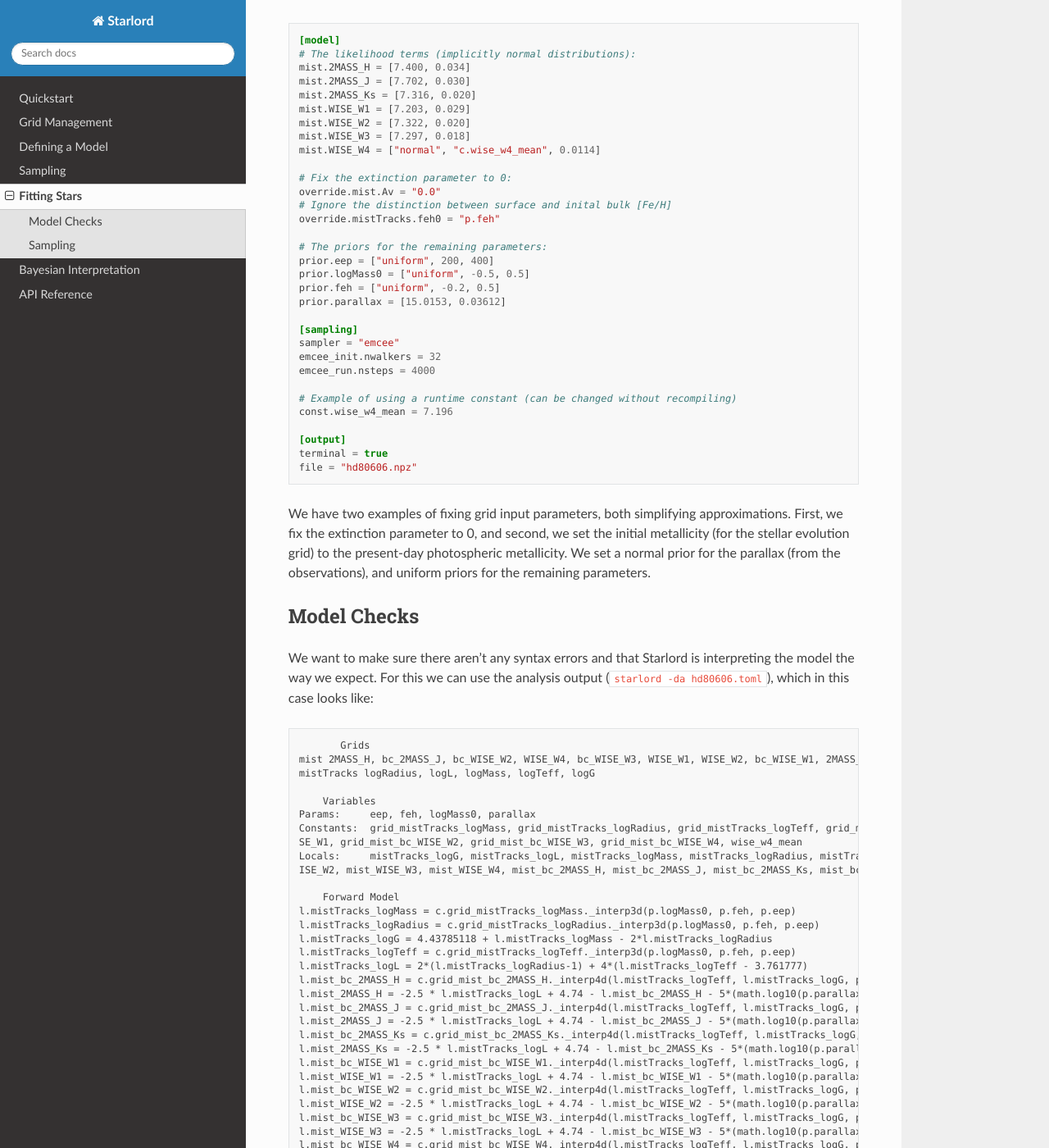
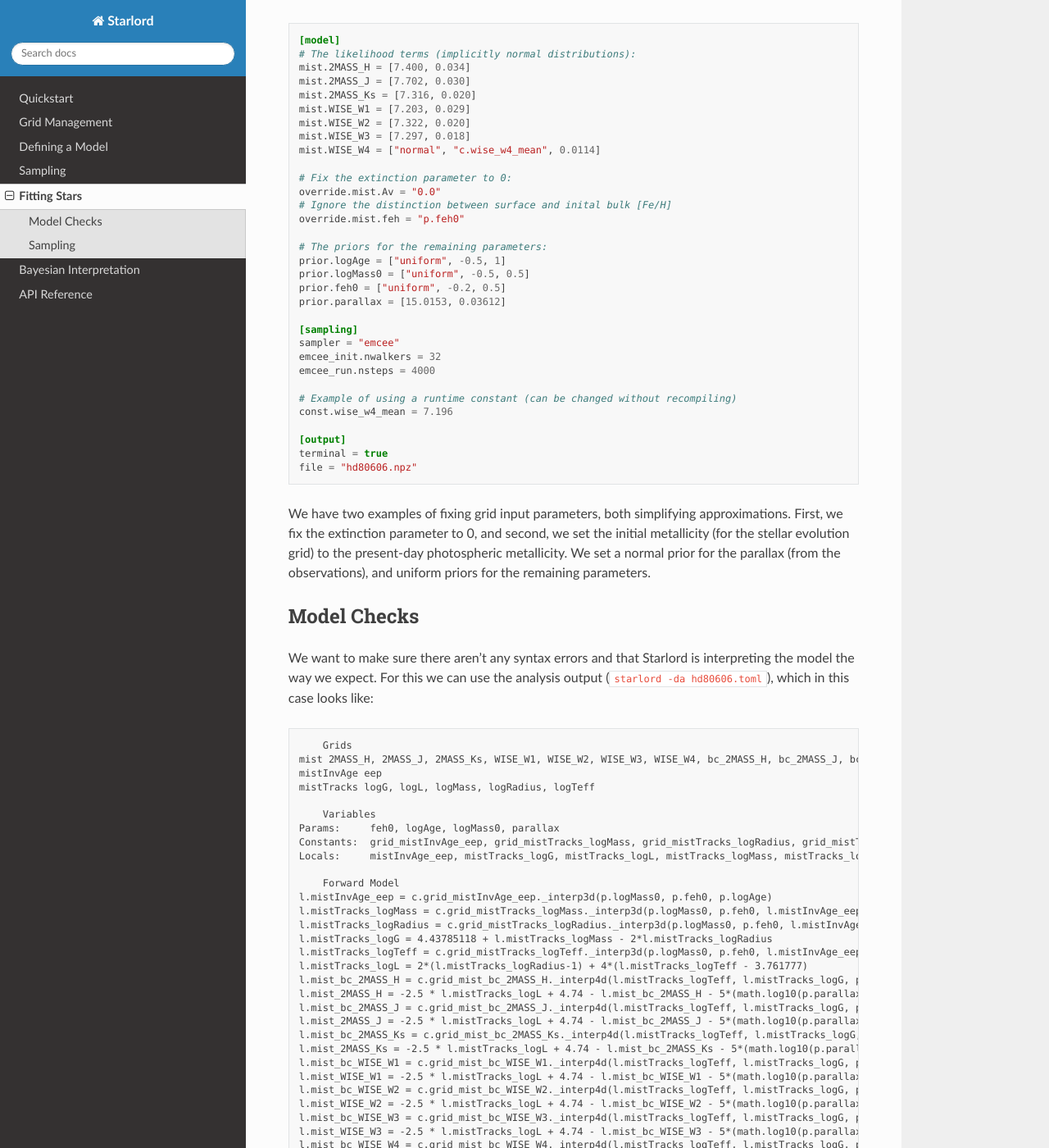
Before and after one commit to dpthorngren/Starlord, a Sphinx documentation site: the page built from docs/stars.rst, in a window 1280 px wide and 1400 px high, scrolled down 204 px. Shown: the whole window at 82% size. Built offline with Sphinx 7.4.7 and the Read the Docs theme 3.1.0, drawn with Linux system fonts in a browser that asks for light colours; some of the changed text lies outside the part shown.

Commit message:
Sorting grids and grid outputs, and updated docs for stellar age priors.

```diff
--- a/docs/examples/hd80606.toml
+++ b/docs/examples/hd80606.toml
@@ -11,12 +11,12 @@ mist.WISE_W4 = ["normal", "c.wise_w4_mean", 0.0114]
 # Fix the extinction parameter to 0:
 override.mist.Av = "0.0"
 # Ignore the distinction between surface and inital bulk [Fe/H]
-override.mistTracks.feh0 = "p.feh"
+override.mist.feh = "p.feh0"
 
 # The priors for the remaining parameters:
-prior.eep = ["uniform", 200, 400]
+prior.logAge = ["uniform", -0.5, 1]
 prior.logMass0 = ["uniform", -0.5, 0.5]
-prior.feh = ["uniform", -0.2, 0.5]
+prior.feh0 = ["uniform", -0.2, 0.5]
 prior.parallax = [15.0153, 0.03612]
 
 [sampling]
--- a/docs/stars.rst
+++ b/docs/stars.rst
@@ -13,36 +13,36 @@ We want to make sure there aren't any syntax errors and that Starlord is interpr
 
 .. code:: none
 
-           Grids
-    mist 2MASS_H, bc_2MASS_J, bc_WISE_W2, WISE_W4, bc_WISE_W3, WISE_W1, WISE_W2, bc_WISE_W1, 2MASS_Ks, WISE_W3, 2MASS_J, bc_2MASS_Ks, bc_2MASS_H, bc_WISE_W4
-    mistTracks logRadius, logL, logMass, logTeff, logG
+        Grids
+    mist 2MASS_H, 2MASS_J, 2MASS_Ks, WISE_W1, WISE_W2, WISE_W3, WISE_W4, bc_2MASS_H, bc_2MASS_J, bc_2MASS_Ks, bc_WISE_W1, bc_WISE_W2, bc_WISE_W3, bc_WISE_W4
+    mistInvAge eep
+    mistTracks logG, logL, logMass, logRadius, logTeff
 
         Variables
-    Params:     eep, feh, logMass0, parallax
-    Constants:  grid_mistTracks_logMass, grid_mistTracks_logRadius, grid_mistTracks_logTeff, grid_mist_bc_2MASS_H, grid_mist_bc_2MASS_J, grid_mist_bc_2MASS_Ks, grid_mist_bc_WI
-    SE_W1, grid_mist_bc_WISE_W2, grid_mist_bc_WISE_W3, grid_mist_bc_WISE_W4, wise_w4_mean
-    Locals:     mistTracks_logG, mistTracks_logL, mistTracks_logMass, mistTracks_logRadius, mistTracks_logTeff, mist_2MASS_H, mist_2MASS_J, mist_2MASS_Ks, mist_WISE_W1, mist_W
-    ISE_W2, mist_WISE_W3, mist_WISE_W4, mist_bc_2MASS_H, mist_bc_2MASS_J, mist_bc_2MASS_Ks, mist_bc_WISE_W1, mist_bc_WISE_W2, mist_bc_WISE_W3, mist_bc_WISE_W4
+    Params:     feh0, logAge, logMass0, parallax
+    Constants:  grid_mistInvAge_eep, grid_mistTracks_logMass, grid_mistTracks_logRadius, grid_mistTracks_logTeff, grid_mist_bc_2MASS_H, grid_mist_bc_2MASS_J, grid_mist_bc_2MASS_Ks, grid_mist_bc_WISE_W1, grid_mist_bc_WISE_W2, grid_mist_bc_WISE_W3, grid_mist_bc_WISE_W4, wise_w4_mean
+    Locals:     mistInvAge_eep, mistTracks_logG, mistTracks_logL, mistTracks_logMass, mistTracks_logRadius, mistTracks_logTeff, mist_2MASS_H, mist_2MASS_J, mist_2MASS_Ks, mist_WISE_W1, mist_WISE_W2, mist_WISE_W3, mist_WISE_W4, mist_bc_2MASS_H, mist_bc_2MASS_J, mist_bc_2MASS_Ks, mist_bc_WISE_W1, mist_bc_WISE_W2, mist_bc_WISE_W3, mist_bc_WISE_W4
 
         Forward Model
-    l.mistTracks_logMass = c.grid_mistTracks_logMass._interp3d(p.logMass0, p.feh, p.eep)
-    l.mistTracks_logRadius = c.grid_mistTracks_logRadius._interp3d(p.logMass0, p.feh, p.eep)
+    l.mistInvAge_eep = c.grid_mistInvAge_eep._interp3d(p.logMass0, p.feh0, p.logAge)
+    l.mistTracks_logMass = c.grid_mistTracks_logMass._interp3d(p.logMass0, p.feh0, l.mistInvAge_eep)
+    l.mistTracks_logRadius = c.grid_mistTracks_logRadius._interp3d(p.logMass0, p.feh0, l.mistInvAge_eep)
     l.mistTracks_logG = 4.43785118 + l.mistTracks_logMass - 2*l.mistTracks_logRadius
-    l.mistTracks_logTeff = c.grid_mistTracks_logTeff._interp3d(p.logMass0, p.feh, p.eep)
+    l.mistTracks_logTeff = c.grid_mistTracks_logTeff._interp3d(p.logMass0, p.feh0, l.mistInvAge_eep)
     l.mistTracks_logL = 2*(l.mistTracks_logRadius-1) + 4*(l.mistTracks_logTeff - 3.761777)
-    l.mist_bc_2MASS_H = c.grid_mist_bc_2MASS_H._interp4d(l.mistTracks_logTeff, l.mistTracks_logG, p.feh, 0.0)
+    l.mist_bc_2MASS_H = c.grid_mist_bc_2MASS_H._interp4d(l.mistTracks_logTeff, l.mistTracks_logG, p.feh0, 0.0)
     l.mist_2MASS_H = -2.5 * l.mistTracks_logL + 4.74 - l.mist_bc_2MASS_H - 5*(math.log10(p.parallax)-1)
-    l.mist_bc_2MASS_J = c.grid_mist_bc_2MASS_J._interp4d(l.mistTracks_logTeff, l.mistTracks_logG, p.feh, 0.0)
+    l.mist_bc_2MASS_J = c.grid_mist_bc_2MASS_J._interp4d(l.mistTracks_logTeff, l.mistTracks_logG, p.feh0, 0.0)
     l.mist_2MASS_J = -2.5 * l.mistTracks_logL + 4.74 - l.mist_bc_2MASS_J - 5*(math.log10(p.parallax)-1)
-    l.mist_bc_2MASS_Ks = c.grid_mist_bc_2MASS_Ks._interp4d(l.mistTracks_logTeff, l.mistTracks_logG, p.feh, 0.0)
+    l.mist_bc_2MASS_Ks = c.grid_mist_bc_2MASS_Ks._interp4d(l.mistTracks_logTeff, l.mistTracks_logG, p.feh0, 0.0)
     l.mist_2MASS_Ks = -2.5 * l.mistTracks_logL + 4.74 - l.mist_bc_2MASS_Ks - 5*(math.log10(p.parallax)-1)
-    l.mist_bc_WISE_W1 = c.grid_mist_bc_WISE_W1._interp4d(l.mistTracks_logTeff, l.mistTracks_logG, p.feh, 0.0)
+    l.mist_bc_WISE_W1 = c.grid_mist_bc_WISE_W1._interp4d(l.mistTracks_logTeff, l.mistTracks_logG, p.feh0, 0.0)
     l.mist_WISE_W1 = -2.5 * l.mistTracks_logL + 4.74 - l.mist_bc_WISE_W1 - 5*(math.log10(p.parallax)-1)
-    l.mist_bc_WISE_W2 = c.grid_mist_bc_WISE_W2._interp4d(l.mistTracks_logTeff, l.mistTracks_logG, p.feh, 0.0)
+    l.mist_bc_WISE_W2 = c.grid_mist_bc_WISE_W2._interp4d(l.mistTracks_logTeff, l.mistTracks_logG, p.feh0, 0.0)
     l.mist_WISE_W2 = -2.5 * l.mistTracks_logL + 4.74 - l.mist_bc_WISE_W2 - 5*(math.log10(p.parallax)-1)
-    l.mist_bc_WISE_W3 = c.grid_mist_bc_WISE_W3._interp4d(l.mistTracks_logTeff, l.mistTracks_logG, p.feh, 0.0)
+    l.mist_bc_WISE_W3 = c.grid_mist_bc_WISE_W3._interp4d(l.mistTracks_logTeff, l.mistTracks_logG, p.feh0, 0.0)
     l.mist_WISE_W3 = -2.5 * l.mistTracks_logL + 4.74 - l.mist_bc_WISE_W3 - 5*(math.log10(p.parallax)-1)
-    l.mist_bc_WISE_W4 = c.grid_mist_bc_WISE_W4._interp4d(l.mistTracks_logTeff, l.mistTracks_logG, p.feh, 0.0)
+    l.mist_bc_WISE_W4 = c.grid_mist_bc_WISE_W4._interp4d(l.mistTracks_logTeff, l.mistTracks_logG, p.feh0, 0.0)
     l.mist_WISE_W4 = -2.5 * l.mistTracks_logL + 4.74 - l.mist_bc_WISE_W4 - 5*(math.log10(p.parallax)-1)
 
         Likelihood
@@ -55,48 +55,50 @@ We want to make sure there aren't any syntax errors and that Starlord is interpr
     Normal(l.mist_WISE_W4 | c.wise_w4_mean, 0.0114)
 
         Prior
-    Uniform(p.eep | 200.0, 400.0)
-    Uniform(p.feh | -0.2, 0.5)
+    Uniform(p.feh0 | -0.2, 0.5)
+    Uniform(p.logAge | -0.5, 1.0)
     Uniform(p.logMass0 | -0.5, 0.5)
     Normal(p.parallax | 15.0153, 0.03612)
 
         Constant Values
     c.wise_w4_mean = 7.196
 
+
 Notice that Starlord shows you in the ``Forward Model`` section its work to calculate grid inputs, interpolate on the grids, and then apply the bolometric corrections and distance effects.  These were entirely defined within the grid and implicitly invoked when we set a likelihood on the derived outputs of the mist grid.  It also added some constants and local variables for the grids themselves -- Starlord will set these, so you don't need to worry about them.
 
-The key thing to verify is that the likelihoods match your expectations, that you have set a prior for every parameter, and that the constants are properly set.  Now we can test the model.  We can see parameters in order are ``eep``, ``feh``, ``logMass0``, ``parallax``; let's test the values ``(250, 0, 0, 15)`` with ``starlord -dt 250,0,0,15 hd80606.toml``.  It will take a second to compile, but you should get:
+The key thing to verify is that the likelihoods match your expectations, that you have set a prior for every parameter, and that the constants are properly set.  Now we can test the model.  We can see parameters in order are ``feh``, ``logAge``, ``logMass0``, ``parallax``; let's test the values ``(0, 0.3, 0, 15)`` with ``starlord -dt 0,.3,0,15 hd80606.toml``.  It will take a second to compile, but you should get:
 
 .. code:: none
 
-       Test Case
-    p.eep                   250.0
-    p.feh                   0.0
+        Test Case
+    p.feh0                  0.0
+    p.logAge                0.3
     p.logMass0              0.0
     p.parallax              15.0
-    l.mistTracks_logG       4.53267
-    l.mistTracks_logL       -2.11003
-    l.mistTracks_logMass    -2.92512e-06
-    l.mistTracks_logRadius  -0.0474104
-    l.mistTracks_logTeff    3.75797
-    l.mist_2MASS_H          7.6958
-    l.mist_2MASS_J          8.03596
-    l.mist_2MASS_Ks         7.65735
-    l.mist_WISE_W1          7.64546
-    l.mist_WISE_W2          7.66841
-    l.mist_WISE_W3          7.63476
-    l.mist_WISE_W4          7.63409
-    l.mist_bc_2MASS_H       1.43883
-    l.mist_bc_2MASS_J       1.09866
-    l.mist_bc_2MASS_Ks      1.47727
-    l.mist_bc_WISE_W1       1.48916
-    l.mist_bc_WISE_W2       1.46621
-    l.mist_bc_WISE_W3       1.49986
-    l.mist_bc_WISE_W4       1.50054
-    log_like                -1405.96
-    log_prior               -2.62939
+    l.mistInvAge_eep        325.56
+    l.mistTracks_logG       4.49019
+    l.mistTracks_logL       -2.05148
+    l.mistTracks_logMass    -2.67794e-05
+    l.mistTracks_logRadius  -0.0261845
+    l.mistTracks_logTeff    3.762
+    l.mist_2MASS_H          7.57698
+    l.mist_2MASS_J          7.90794
+    l.mist_2MASS_Ks         7.54013
+    l.mist_WISE_W1          7.52884
+    l.mist_WISE_W2          7.5497
+    l.mist_WISE_W3          7.51846
+    l.mist_WISE_W4          7.51794
+    l.mist_bc_2MASS_H       1.41127
+    l.mist_bc_2MASS_J       1.0803
+    l.mist_bc_2MASS_Ks      1.44812
+    l.mist_bc_WISE_W1       1.4594
+    l.mist_bc_WISE_W2       1.43855
+    l.mist_bc_WISE_W3       1.46979
+    l.mist_bc_WISE_W4       1.47031
+    log_like                -681.972
+    log_prior               2.26347
 
-You can see the parameters first, then the evolution track outputs, then the magnitudes, the bolometric corrections they came were derived from, and the log likelihood and log prior.Well our guess was a little off but everything seems to be calculating properly.
+You can see the parameters first, then the evolution track outputs, then the magnitudes, the bolometric corrections they came were derived from, and the log likelihood and log prior.  Well our guess was a little off but everything seems to be calculating properly.
 
 Sampling
 --------------------
@@ -104,11 +106,11 @@ For the sake of example we explicitly set the sampler as "emcee" and an init and
 
 .. code:: none
 
-    100%|█████████████████████████████████████| 4500/4500 [00:01<00:00, 3943.58it/s]
-      Name               Mean         Std         16%         50%         84%
-    0 eep               351.2       72.71       216.8       388.9       397.7
-    1 feh              0.3611      0.1103      0.2473      0.3839      0.4727
-    2 logMass0        0.02392     0.02928   -0.000881     0.01403     0.07333
-    3 parallax          15.02     0.03589       14.98       15.02       15.05
+    100%|█████████████████████████████████████| 4500/4500 [00:00<00:00, 5402.18it/s]
+         Name               Mean         Std         16%         50%         84%
+       0 feh0             0.3544      0.1196      0.2297      0.3856      0.4691
+       1 logAge           0.8458      0.2542      0.7762      0.9292      0.9819
+       2 logMass0       0.005823     0.01787   -0.007341    0.002378      0.0193
+       3 parallax          15.02     0.03559       14.98       15.02       15.05
 
 Wasn't that delightfully fast?  The mass is about what we expected and the metallicity is plausible but wider than what is listed on the NASA exoplanet archive -- presumably a side-effect of choosing the input bands semi-arbitrarily.  We also get an npz file to use for subsequent analysis.  This can be opened in Python with ``post_sample = np.load("hd80606.npz")['samples']``.
```
Also changed, not shown: 2 other files.
